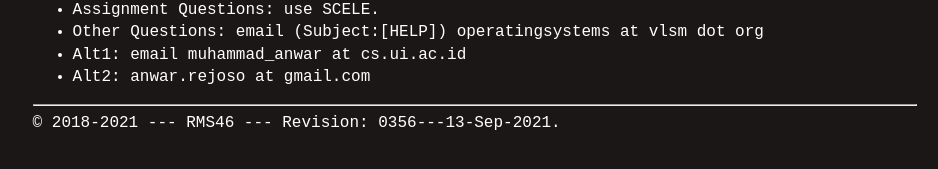
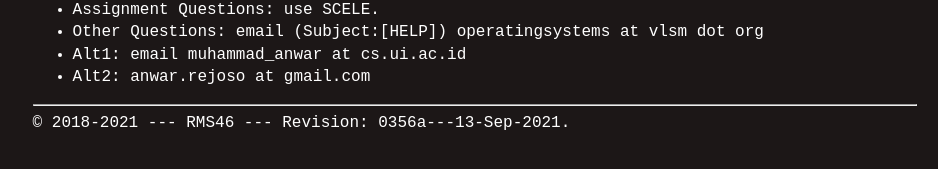
Before and after one commit to Angling-Darma/SistemOperasi, a Jekyll site: the page built from mam.md, in a window 1280 px wide. Shown: the part 269-438 px from the top of the page, without its empty margins (165-1103 px from the left). Built offline with Jekyll 4.4.1, drawn with Linux system fonts in a browser that asks for light colours; our own code applies the rules of GitHub Pages for plain Markdown files.

```diff
--- a/_config.yml
+++ b/_config.yml
@@ -1,5 +1,5 @@
 title: Operating Systems - Sistem Operasi
-version:     "0356---13-Sep-2021"
+version:     "0356a---13-Sep-2021"
 copyright:   "2018-2021"
 description: This is the CSCM-602055 Operating System course site,
       a GitHub Page, hosted at GitHub.com (thank you!).
```
Also changed, not shown: 000.md (+1 -1 lines), index.md (+5 -5 lines).
